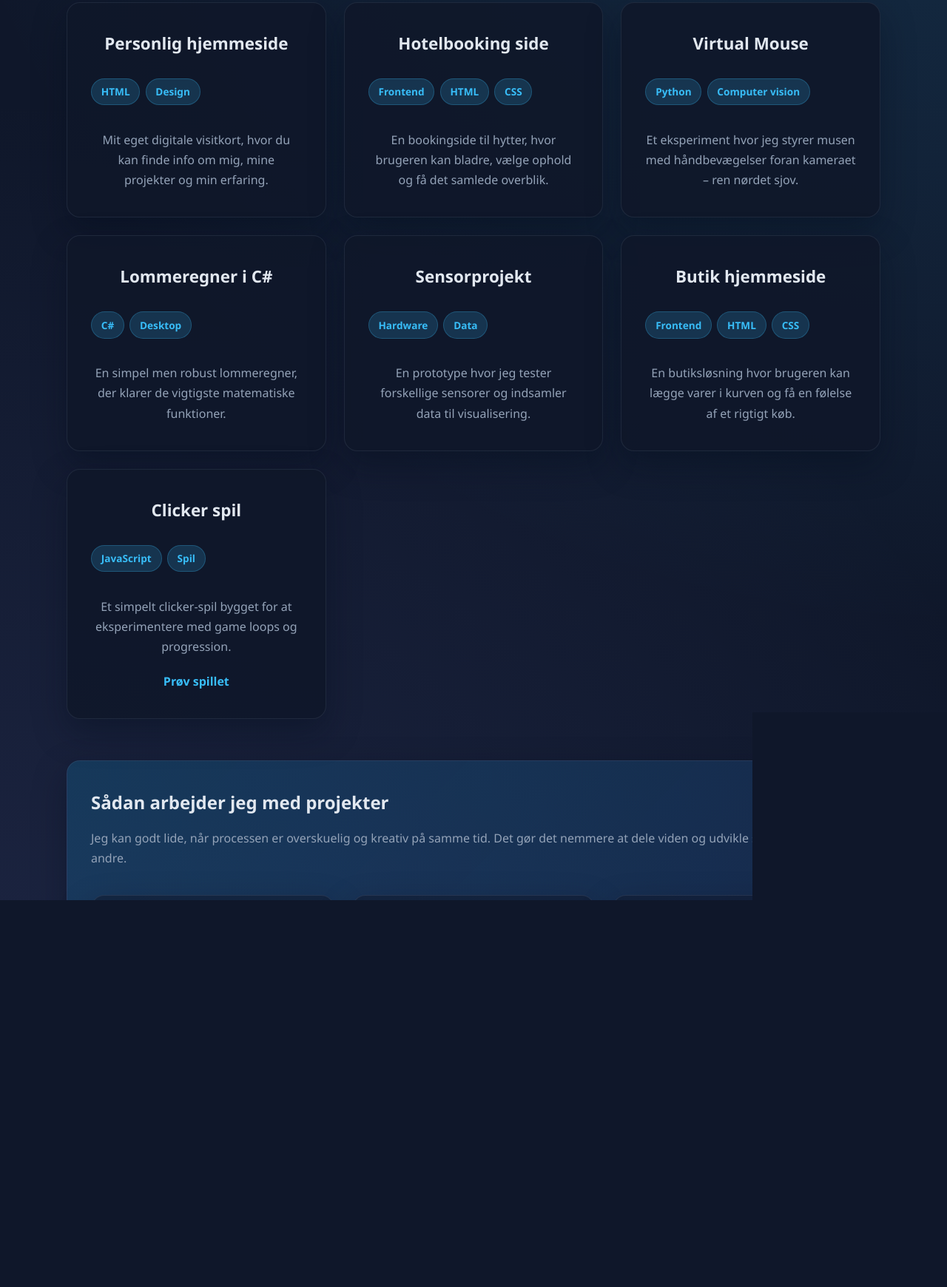
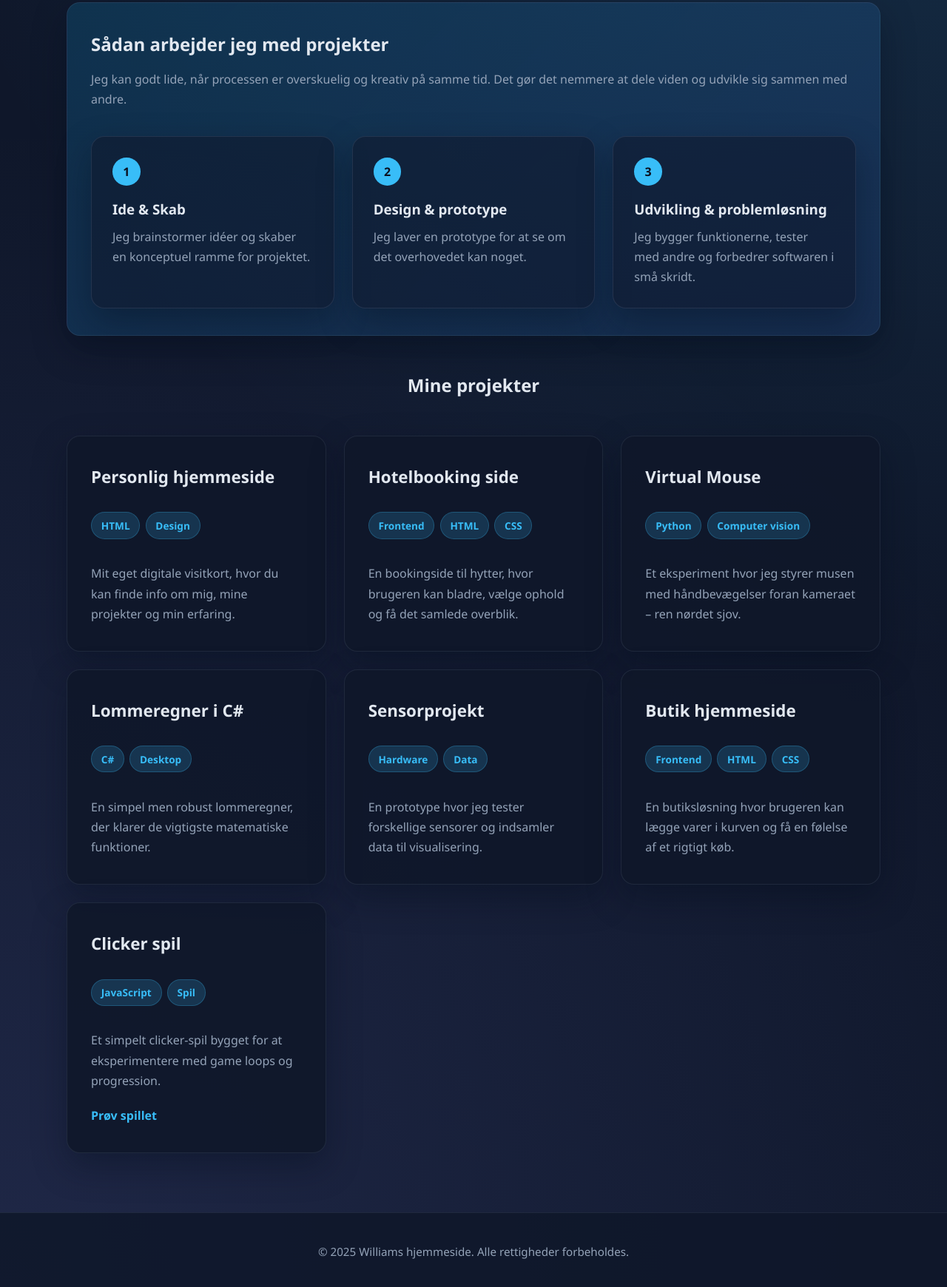
Before and after one commit to William-Madsen/projeker, a plain HTML site: page personlige_hjemme_side/Projekter.html in a window 1280 px wide. Shown: the part 562-2302 px from the top of the page at 74% size. Before the commit the page ends 2229 px from the top, so only its background shows below. Drawn offline with Linux system fonts and the light colour scheme.

Commit message:
Update personal website: add dynamic age calculation, current year display, and enhance project section with process steps

```diff
--- a/personlige_hjemme_side/Projekter.html
+++ b/personlige_hjemme_side/Projekter.html
@@ -30,7 +30,32 @@
     </header>
     <main>
         <div class="wrapper">
-            <section id="projektliste" class="project-grid">
+              <section class="project-process surface-card">
+                <h2>Sådan arbejder jeg med projekter</h2>
+                <p>Jeg kan godt lide, når processen er overskuelig og kreativ på samme tid. Det gør det nemmere at dele viden og udvikle sig sammen med andre.</p>
+                <div class="process-steps">
+                    <div class="process-step">
+                        <span class="process-index">1</span>
+                        <h3>Ide &amp; Skab</h3>
+                        <p>Jeg brainstormer idéer og skaber en konceptuel ramme for projektet.</p>
+                    </div>
+                    <div class="process-step">
+                        <span class="process-index">2</span>
+                        <h3>Design &amp; prototype</h3>
+                        <p>Jeg laver en prototype for at se om det overhovedet kan noget.</p>
+                    </div>
+                    <div class="process-step">
+                        <span class="process-index">3</span>
+                        <h3>Udvikling &amp; problemløsning</h3>
+                        <p>Jeg bygger funktionerne, tester med andre og forbedrer softwaren i små skridt.</p>
+                    </div>
+                </div>
+            </section>
+             <br>
+            <h2 class="center">Mine projekter</h2>
+            <br>
+            <section id="projektliste" class="project-grid left">
+
                 <article class="project-card">
                     <h2>Personlig hjemmeside</h2>
                     <ul class="project-tags">
@@ -92,33 +117,22 @@
                 </article>
             </section>
 
-            <section class="project-process surface-card">
-                <h2>Sådan arbejder jeg med projekter</h2>
-                <p>Jeg kan godt lide, når processen er overskuelig og kreativ på samme tid. Det gør det nemmere at dele viden og udvikle sig sammen med andre.</p>
-                <div class="process-steps">
-                    <div class="process-step">
-                        <span class="process-index">1</span>
-                        <h3>Ide &amp; Skab</h3>
-                        <p>Jeg brainstormer idéer og skaber en konceptuel ramme for projektet.</p>
-                    </div>
-                    <div class="process-step">
-                        <span class="process-index">2</span>
-                        <h3>Design &amp; prototype</h3>
-                        <p>Jeg laver en prototype for at se om det overhovedet kan noget.</p>
-                    </div>
-                    <div class="process-step">
-                        <span class="process-index">3</span>
-                        <h3>Udvikling &amp; problemløsning</h3>
-                        <p>Jeg bygger funktionerne, tester med andre og forbedrer softwaren i små skridt.</p>
-                    </div>
-                </div>
-            </section>
+
         </div>
     </main>
     <footer class="site-footer">
         <div class="wrapper">
-            <p>&copy; 2025 Williams hjemmeside. Alle rettigheder forbeholdes.</p>
+             <p>&copy; <span id="current-year">2025</span> Williams hjemmeside. Alle rettigheder forbeholdes.</p>
         </div>
     </footer>
 </body>
+<script>
+   function updateCurrentYear() {
+            const currentYear = new Date().getFullYear();
+            return currentYear;
+        }
+
+        document.getElementById('age-display').textContent = calculateAge() + ' år';
+        document.getElementById('current-year').textContent = updateCurrentYear();
+</script>
 </html>
--- a/personlige_hjemme_side/Styles.css
+++ b/personlige_hjemme_side/Styles.css
@@ -35,6 +35,10 @@ a {
     width: min(1100px, 92vw);
     margin: 0 auto;
     text-align: center;
+}
+
+.left{
+    text-align: left;
 }
 
 .Kontakt{
```
Also changed, not shown: personlige_hjemme_side/Om_mig.html (+25 -2 lines), personlige_hjemme_side/erfaring.html (+10 -1 lines), personlige_hjemme_side/forside.html (+20 -8 lines).
